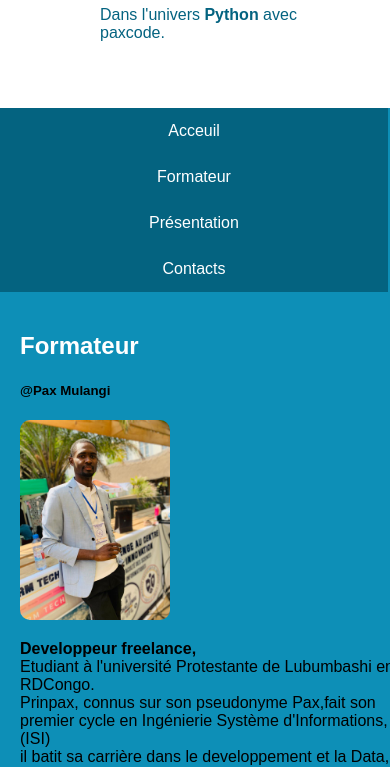
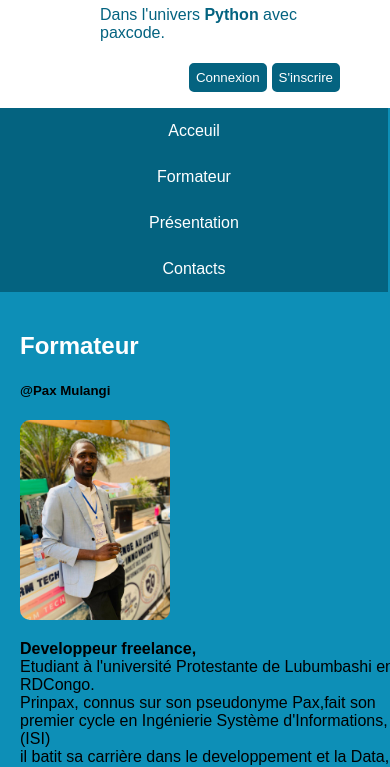
Before and after one commit to prinpax-mk/mysite, a plain HTML site: page index.html in a window 390 px wide. Shown: the part 192-959 px from the top of the page. Drawn offline with Linux system fonts and the light colour scheme.

Commit message:
j'ai modifié le responsive dans mon html

```diff
--- a/index.html
+++ b/index.html
@@ -72,6 +72,11 @@
             <td class="item_d">Prinpax Mulangi</td>
 
         </tr>
+        <tr class="titre_tableau">
+          <td class="item_g">Github</td>
+          <td class="item_d">prinpax_mk</td>
+
+      </tr>
 
     </table>
   </div>
--- a/style.css
+++ b/style.css
@@ -35,9 +35,7 @@ body {
   margin-top: -90px;
 }
 
-.boutton {
-  padding: 7px;
-}
+
 
 #btn_connexion {
   margin-bottom: 10px;
@@ -45,11 +43,17 @@ body {
   color: white;
   border: 2px solid #046380;
   border-radius: 5px;
+  padding: 5px;
 }
 
 #btn_inscription {
+  margin-bottom: 10px;
+  background-color: #046380;
+  color: white;
   border: 2px solid #046380;
   border-radius: 5px;
+  padding: 5px;
+
 }
 
 #btn_connexion:hover {
@@ -167,7 +171,14 @@ h2 {
             flex-direction: column;
   }
   #bouttons {
-    margin-top: -150px;
+    margin-top: 5px;
+    text-align: center;
+    display: flex;
+    flex-direction: row;
   }
+  #btn_inscription{
+    margin-left: 5px;
+  }
+
 }
 /*# sourceMappingURL=style.css.map */
```
